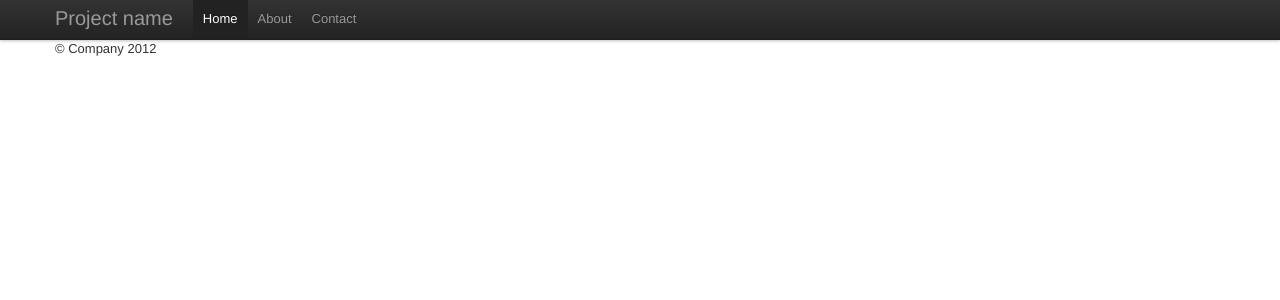
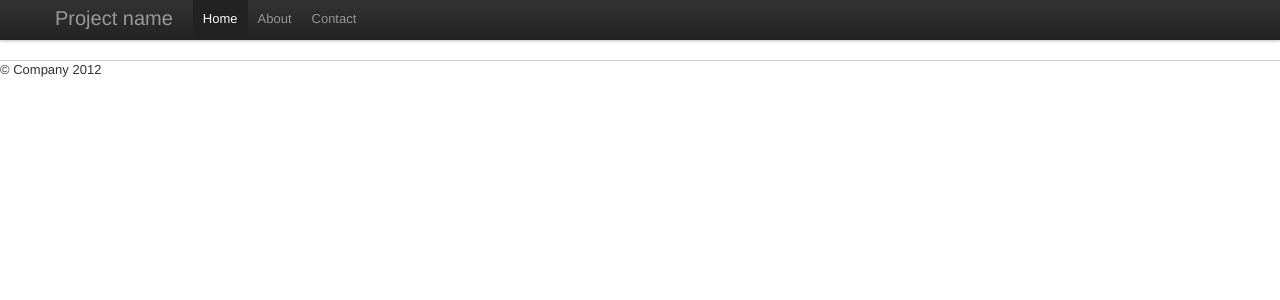
Before and after one commit to bobdenotter/silex-bootstrap, a PHP site: template view/index.twig in a window 1280 px wide. Shown: the top 300 px of the page. Run offline with PHP 8.4, Linux system fonts and the light colour scheme; the template is opened without the code that fills it, so the values that code supplies are empty; some libraries are stand-ins or nearby versions.

Commit message:
Tweaking CSS/HTML

```diff
--- a/view/_footer.twig
+++ b/view/_footer.twig
@@ -1,9 +1,10 @@
+
+
+    </div> <!-- /container -->
 
     <footer>
         <p>&copy; Company 2012</p>
-      </footer>
-
-    </div> <!-- /container -->
+    </footer>
 
   </body>
 </html>
--- a/view/css/silex.css
+++ b/view/css/silex.css
@@ -1,3 +1,15 @@
 .navbar-fixed-top, .navbar-fixed-bottom  {
     position: static;
+    margin-bottom: 20px;
 }
+
+footer  {
+    display: block;
+    border-top: 1px solid #CCC;
+
+}
+
+
+div.container {
+
+}
--- a/view/index.twig
+++ b/view/index.twig
@@ -5,4 +5,5 @@
 
 {{content}}
 
+
 {% include '_footer.twig' %}
```
